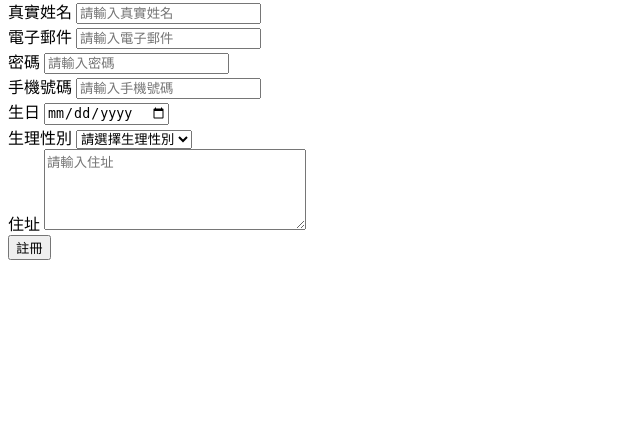
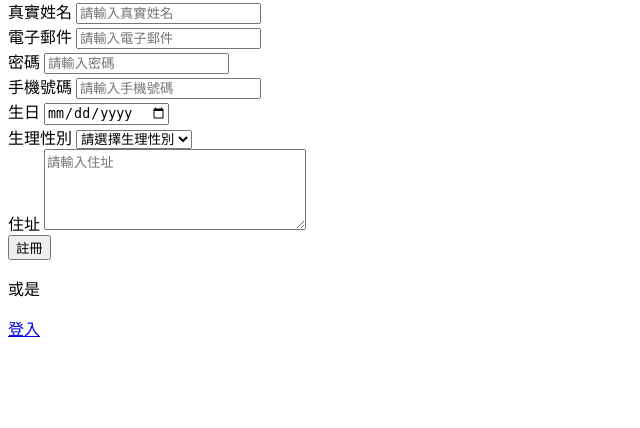
Before and after one commit to guiguzi19971006/custom_framework, a PHP site: template views/user/register.php in a window 1280 px wide. Shown: the part 76-504 px from the top of the page, without its empty margins (0-640 px from the left). Run offline with PHP 8.4, Linux system fonts and the light colour scheme; the template is opened without the code that fills it, so the values that code supplies are empty; some libraries are stand-ins or nearby versions.

Commit message:
更新會員註冊頁面

```diff
--- a/views/user/register.php
+++ b/views/user/register.php
@@ -64,6 +64,11 @@
                     <button class="btn btn-dark" type="submit">註冊</button>
                 </div>
             </form>
+
+            <div class="text-center">
+                <p>或是</p>
+                <a href="/users/login" class="text-dark">登入</a>
+            </div>
         </div>
     </main>
 
```
